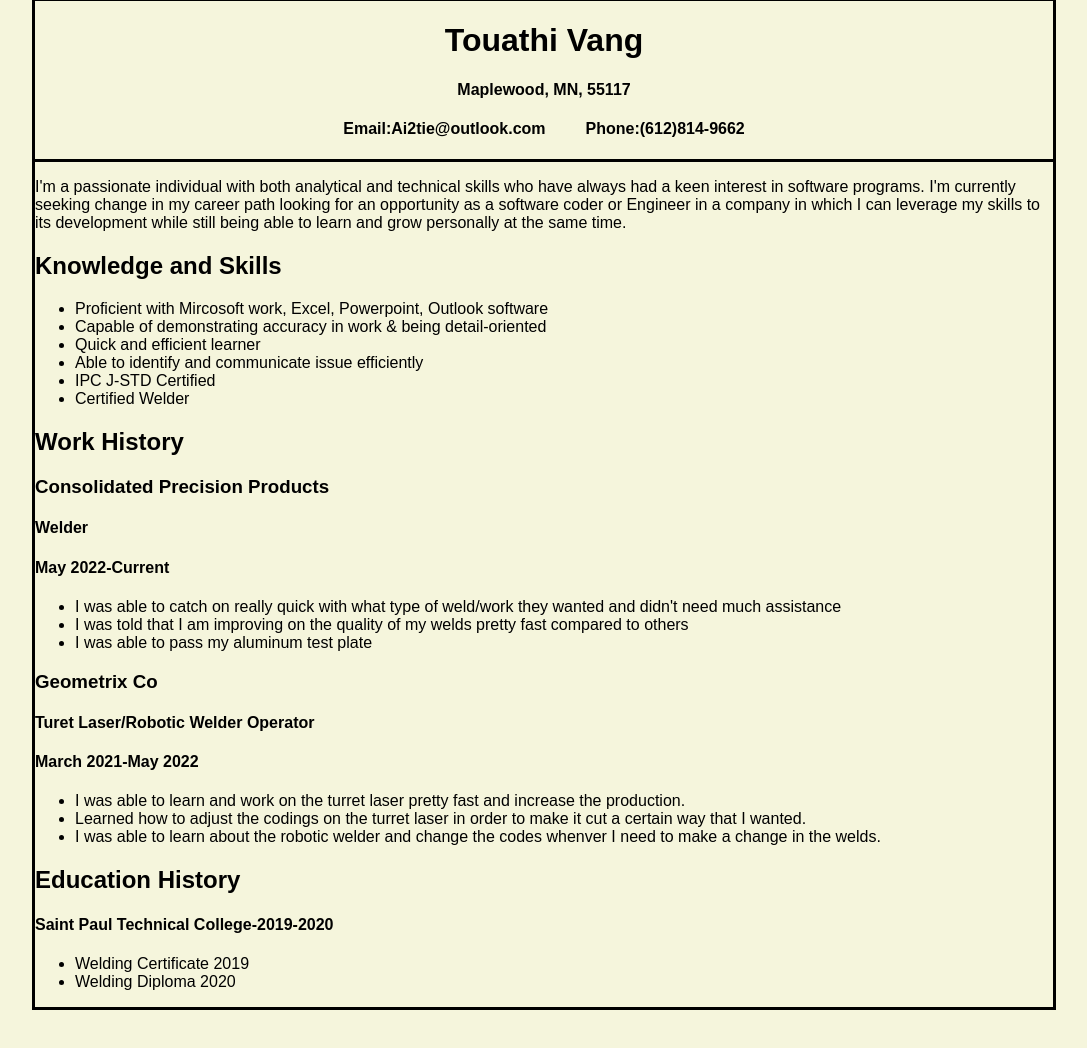
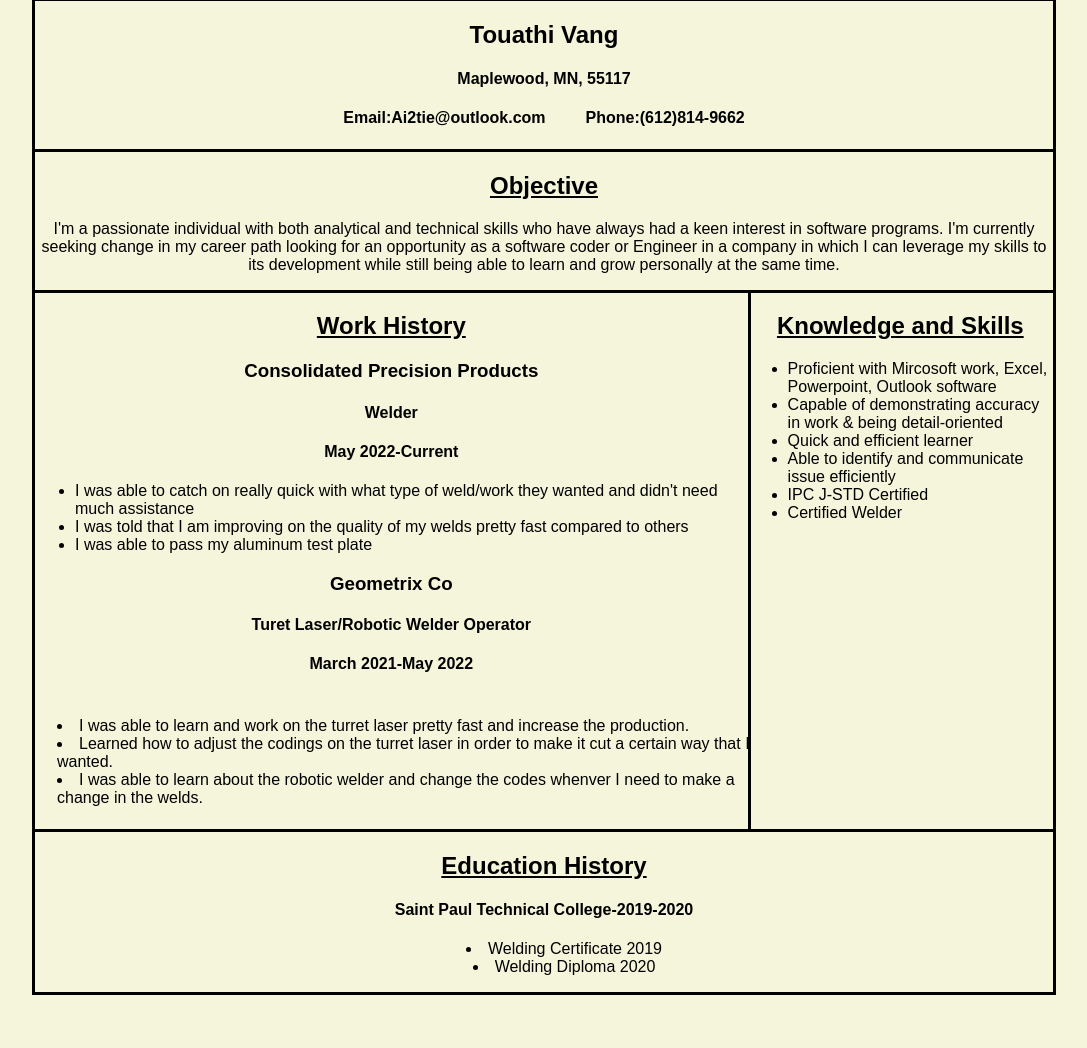
Before and after one commit to Touathi/Touathi-s-Resume, a plain HTML site: page index.html in a window 1280 px wide. Shown: the part 130-1178 px from the top of the page, without its empty margins (96-1183 px from the left). Drawn offline with Linux system fonts and the light colour scheme.

Commit message:
Update index.html

```diff
--- a/index.html
+++ b/index.html
@@ -7,22 +7,23 @@
   <link rel="stylesheet" href="style.css" />
 </head>
 <body>
-  <div class="header">
+  <section class="header">
   <h1>Touathi Vang</h1>
   <h4>Maplewood, MN, 55117</h5>
   <h4>Email:Ai2tie@outlook.com &nbsp; &nbsp; &nbsp; &nbsp; Phone:(612)814-9662</h5>
+  </section>
+
+ <div class="titleobj">
+   <h2>Objective</h2>
  </div>
+  <section class="objective">
+     <p>I'm a passionate individual with both analytical and technical skills who have always had a keen interest in software programs. I'm currently seeking change in my career path looking for an opportunity as a software coder or Engineer in a company in which I can leverage my skills to its development while still being able to learn and grow personally at the same time.</p>
+  </section>
 
-  <div class="Objective">
-     <p>I'm a passionate individual with both analytical and technical skills who have always had a keen interest in software programs. I'm currently seeking change in my career path looking for an opportunity as a software coder or Engineer in a company in which I can leverage my skills to its development while still being able to learn and grow personally at the same time.</p>
-  </div>
-
-  <div class="Knowledge and Skills">
+  <section class="skill">
+   <section class="titleskill">
     <h2>Knowledge and Skills</h2>
-  </div>
-
-  <div>
-
+    </section>
       <ul>
         <li>Proficient with Mircosoft work, Excel, Powerpoint, Outlook software
          <li>Capable of demonstrating accuracy in work & being detail-oriented
@@ -31,46 +32,52 @@
         <li>IPC J-STD Certified
         <li>Certified Welder
       </ul>
-  </div>
+  </section>
 
-  <div class="Work History">
+ <section class="work">
+
+  <section class="cpp">
+   <section class="titlework">
     <h2>Work History</h2>
-  </div>
-
-  <div>
+   </section>
     <h3>Consolidated Precision Products</h3>
     <h4>Welder</h4>
     <h4>May 2022-Current</h4>
 
+    <section class="job1">
      <ul>
        <li>I was able to catch on really quick with what type of weld/work they wanted and didn't need much assistance
        <li>I was told that I am improving on the quality of my welds pretty fast compared to others
        <li>I was able to pass my aluminum test plate
      </ul>
-    </div>
+    </section>
+ </section>
 
-  <div>
+ <section class="geo">
     <h3>Geometrix Co</h3>
     <h4>Turet Laser/Robotic Welder Operator</h4>
     <h4>March 2021-May 2022</h4>
 
+   <section class="job2"
      <ul>
        <li>I was able to learn and work on the turret laser pretty fast and increase the production.
        <li>Learned how to adjust the codings on the turret laser in order to make it cut a certain way that I wanted.
        <li>I was able to learn about the robotic welder and change the codes whenver I need to make a change in the welds.
      </ul>
-  </div>
+   </section>
+  </section>
 
-  <div class="Education">
+ </section>
+
+ <section class="edu">
+  <section class="titleedu">
     <h2>Education History</h2>
-  </div>
-
-  <div>
+  </section>
     <h4>Saint Paul Technical College-2019-2020</h4>
      <ul>
        <li>Welding Certificate 2019</li>
        <li>Welding Diploma 2020</li>
      </ul>
-  </div>
+  </section>
 </body>
 </html>
```
Lines whose indentation alone changed are shown as unchanged.
